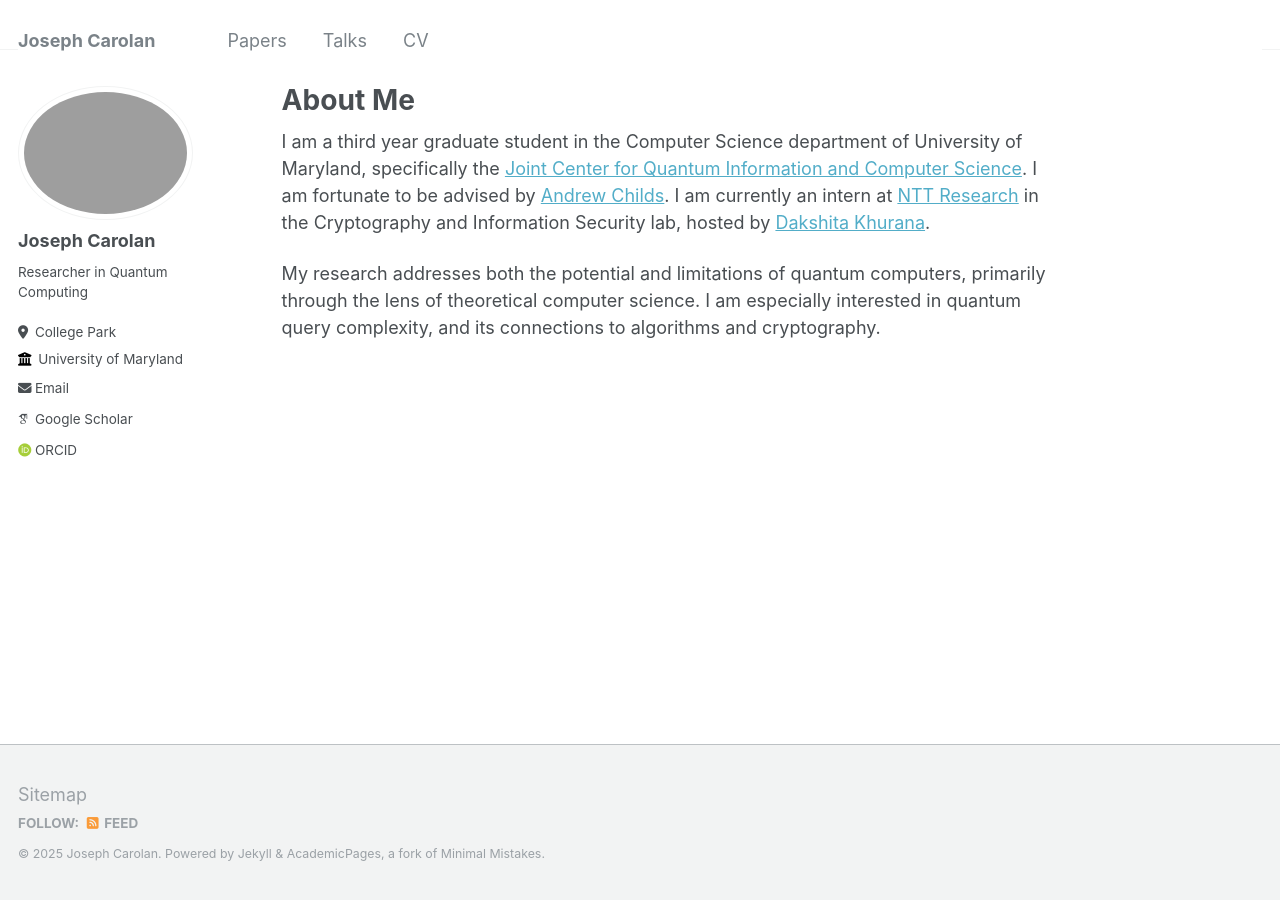
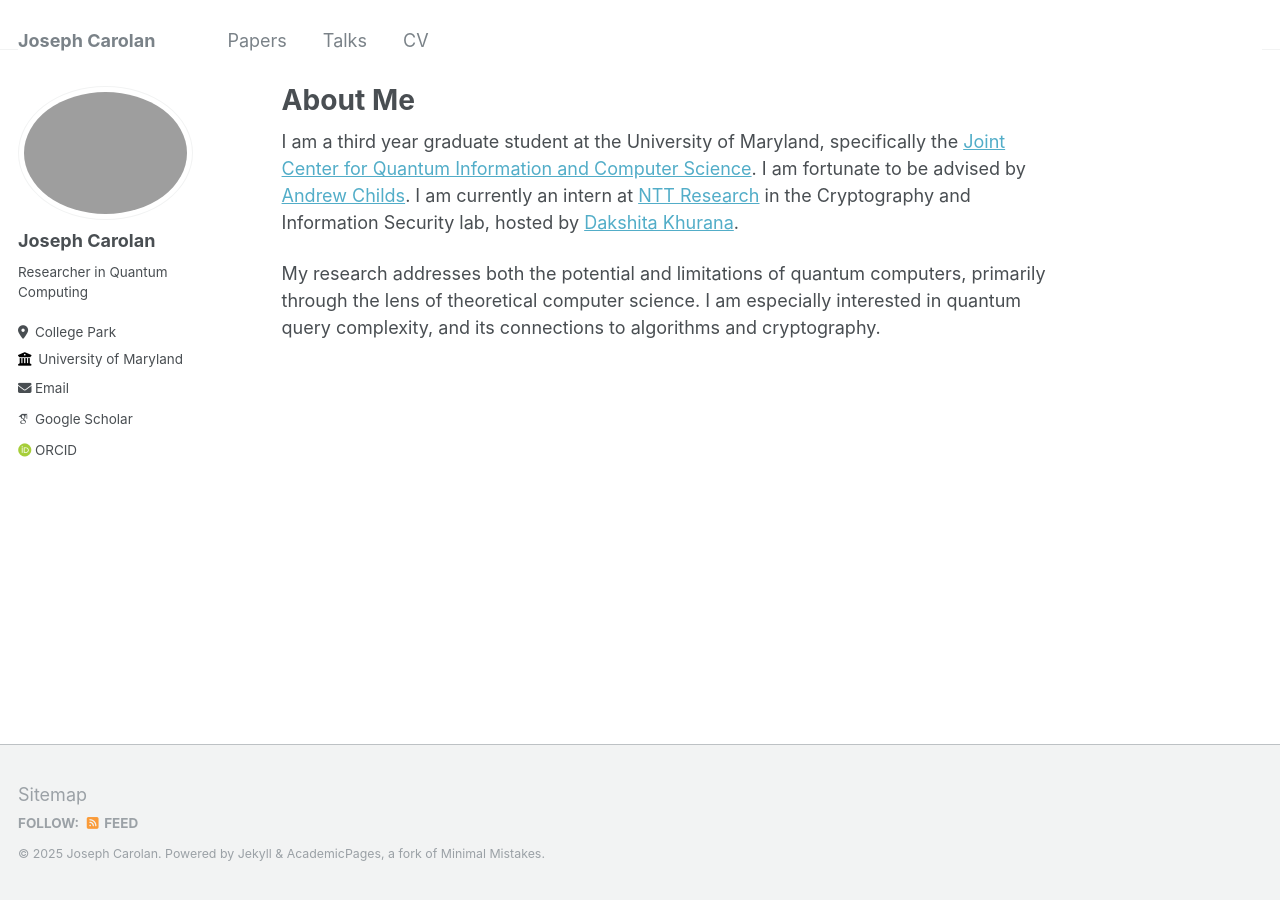
Before and after one commit to jacarolan/personal-website, a Jekyll site: the page built from _pages/about.md, in a window 1280 px wide. Built offline with Jekyll 4.4.1, drawn with Linux system fonts in a browser that asks for light colours; some web fonts are replaced.

```diff
--- a/_pages/about.md
+++ b/_pages/about.md
@@ -7,6 +7,6 @@
   - /about.html
 ---
 
-I am a third year graduate student in the Computer Science department of University of Maryland, specifically the [Joint Center for Quantum Information and Computer Science](https://quics.umd.edu/). I am fortunate to be advised by [Andrew Childs](https://www.cs.umd.edu/~amchilds/). I am currently an intern at [NTT Research](https://cis.ntt-research.com/) in the Cryptography and Information Security lab, hosted by [Dakshita Khurana](https://www.dakshitakhurana.com/).
+I am a third year graduate student at the University of Maryland, specifically the [Joint Center for Quantum Information and Computer Science](https://quics.umd.edu/). I am fortunate to be advised by [Andrew Childs](https://www.cs.umd.edu/~amchilds/). I am currently an intern at [NTT Research](https://cis.ntt-research.com/) in the Cryptography and Information Security lab, hosted by [Dakshita Khurana](https://www.dakshitakhurana.com/).
 
 My research addresses both the potential and limitations of quantum computers, primarily through the lens of theoretical computer science. I am especially interested in quantum query complexity, and its connections to algorithms and cryptography.
```
